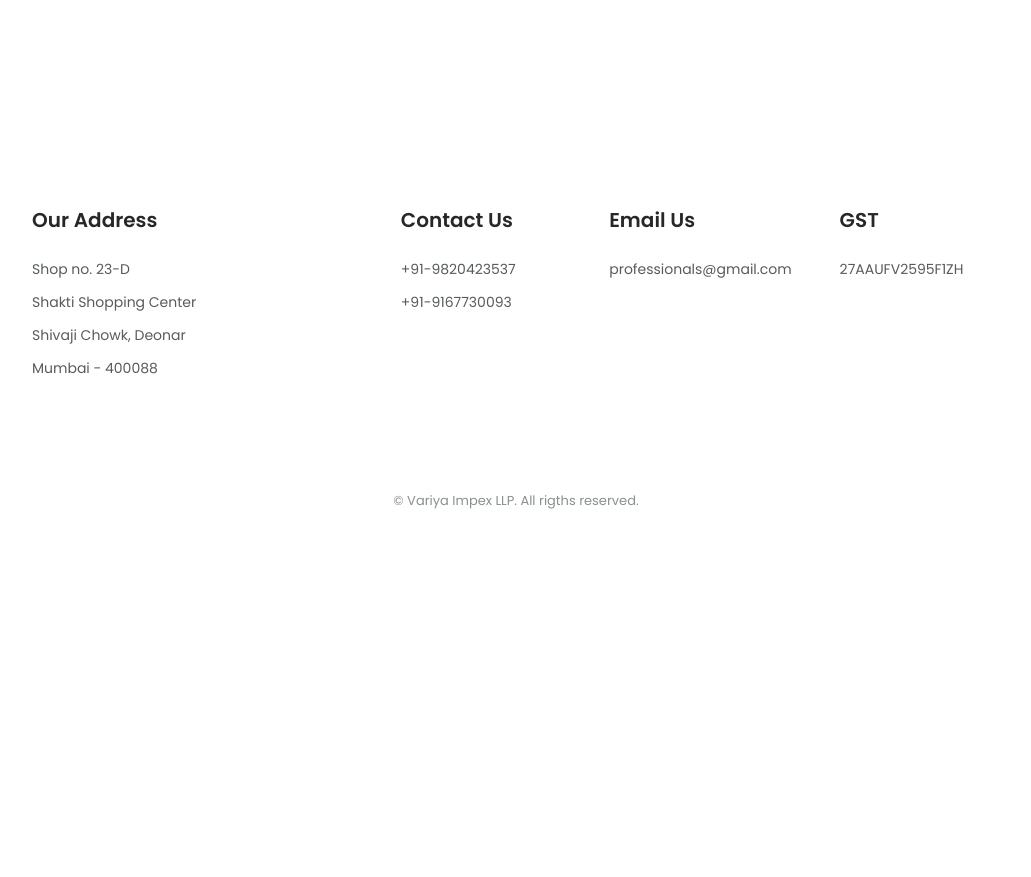
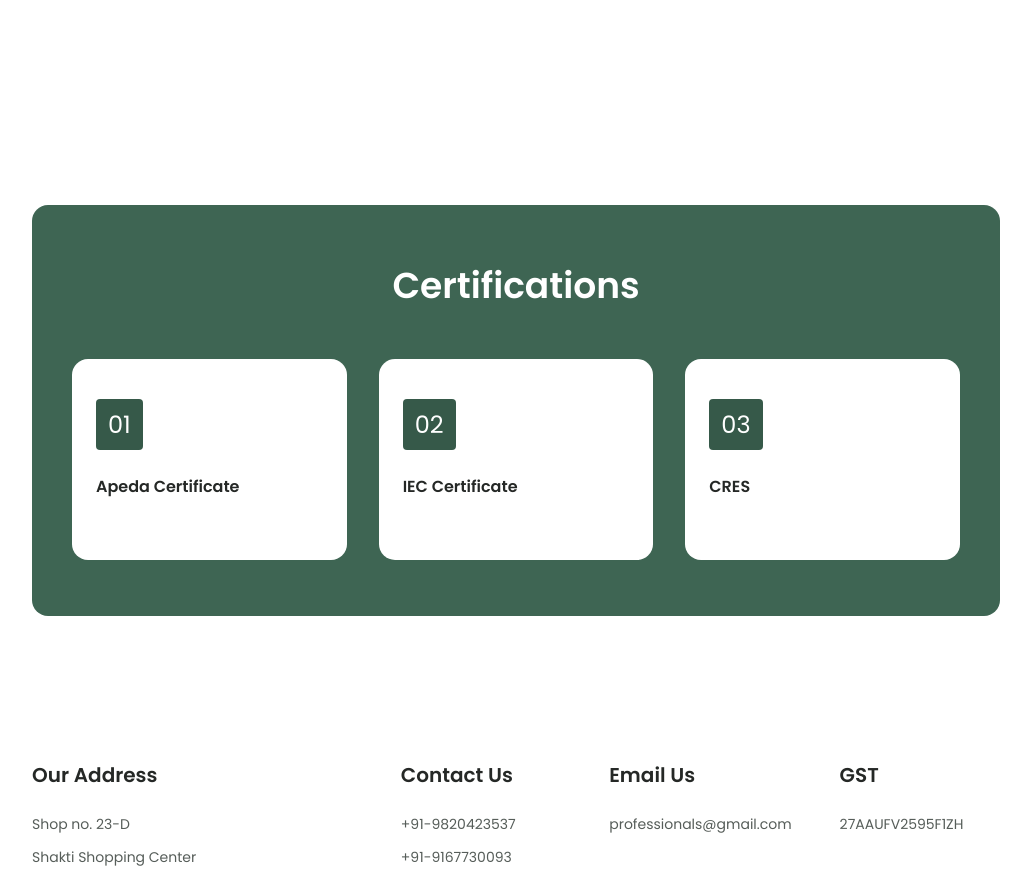
Before and after one commit to sudeepkhandekar99/Variya-Impex-LLP, a plain HTML site: page index.html in a window 1280 px wide. Shown: the part 4385-5262 px from the top of the page, without its empty margins (124-1155 px from the left). Before the commit the page ends 4944 px from the top, so only its background shows below. Drawn offline with nearby package versions, Linux system fonts and the light colour scheme.

Commit message:
Certifications added in index.html

```diff
--- a/assets/css/styles.css
+++ b/assets/css/styles.css
@@ -881,7 +881,7 @@ the website, in dark theme
 /* For medium devices */
 @media screen and (min-width: 576px){
   .steps__container{
-    grid-template-columns: repeat(2, 1fr);
+    grid-template-columns: repeat(3, 1fr);
   }
 
   .product__description{
@@ -983,7 +983,7 @@ the website, in dark theme
   }
 
   .steps__container{
-    grid-template-columns: repeat(2, 1fr);
+    grid-template-columns: repeat(3, 1fr);
   }
   .steps__bg{
     padding: 3.5rem 2.5rem;
--- a/index.html
+++ b/index.html
@@ -139,9 +139,8 @@
                 </div>
             </div>
         </section>
-    </main>
 
-    <!--==================== PRODUCTS ====================-->
+        <!--==================== PRODUCTS ====================-->
     <section class="product section container" id="products">
         <h2 class="section__title-center">
             Our Wide Range of Products
@@ -366,6 +365,44 @@
         </div>
     </section>
 
+    <!--==================== STEPS ====================-->
+    <section class="steps section container">
+        <div class="steps__bg">
+            <h2 class="section__title-center steps__title">
+                Certifications
+            </h2>
+
+            <div class="steps__container grid">
+                <div class="steps__card">
+                    <div class="steps__card-number">01</div>
+                    <h3 class="steps__card-title">Apeda Certificate</h3>
+                    <p class="steps__card-description">
+                        <a target="_blank" href="https://drive.google.com/file/d/1q-V_kLxvsrgEXMmmBBJtFL-hrmue0WAB/view?usp=sharing" style="text-decoration:none; color:white; ">Click here to view.</a>
+                    </p>
+                </div>
+
+                <div class="steps__card">
+                    <div class="steps__card-number">02</div>
+                    <h3 class="steps__card-title">IEC Certificate</h3>
+                    <p class="steps__card-description">
+                        <a target="_blank" href="https://drive.google.com/file/d/1PTHuQPT43dAO_nXz7xXMGWEEvVz21xs1/view?usp=sharing" style="text-decoration:none; color:white; ">Click here to view.</a>
+                    </p>
+                </div>
+
+                <div class="steps__card">
+                    <div class="steps__card-number">03</div>
+                    <h3 class="steps__card-title">CRES</h3>
+                    <p class="steps__card-description">
+                        <a target="_blank" href="https://drive.google.com/file/d/1HdZXSc_ybpe3l83Lm9naL38s84uAv6x1/view?usp=sharing" style="text-decoration:none; color:white; ">Click here to view.</a>
+                    </p>
+                </div>
+            </div>
+        </div>
+    </section>
+    </main>
+
+
+
     <!--==================== FOOTER ====================-->
     <footer class="footer section">
         <div class="footer__container container grid">
```
